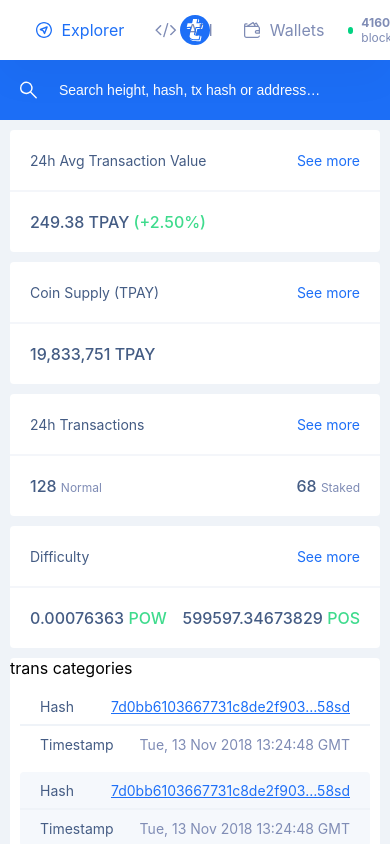
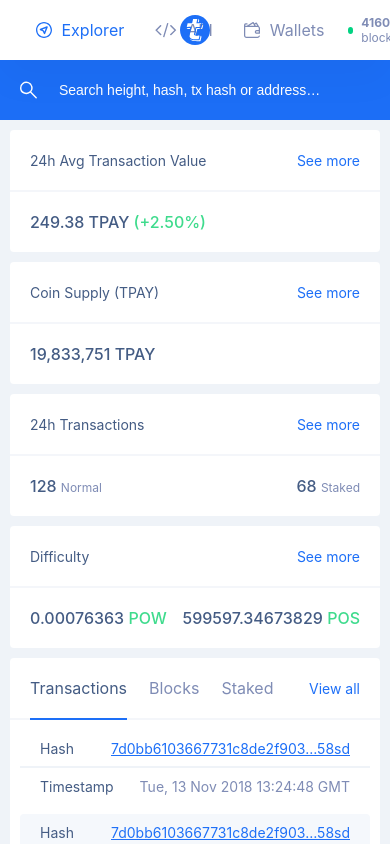
Before and after one commit to ForiDunk/TokenPay, a React (Create React App) app: page / in a window 390 px wide. Shown: the top 844 px of the page. Built offline with nearby package versions, Linux system fonts and the light colour scheme.

Commit message:
ReportsNav mobile

```diff
--- a/src/components/Reports/Reports.js
+++ b/src/components/Reports/Reports.js
@@ -1,6 +1,8 @@
 import React from 'react';
 import Card from '../ui/Card/Card';
+import Divider from '../ui/Divider/Divider';
 import Report from './Report/Report';
+import ReportsNav from './ReportsNav/ReportsNav';
 
 const Reports = () => {
   let reportsList = [];
@@ -9,7 +11,8 @@ const Reports = () => {
   }
   return (
     <Card>
-      <div>trans categories</div>
+      <ReportsNav />
+      <Divider />
       {reportsList}
     </Card>
   );
--- /dev/null
+++ b/src/components/Reports/ReportsNav/ReportsNav.css
@@ -0,0 +1,20 @@
+.rep-nav {
+  height: 100%;
+  display: flex;
+}
+.rep-nav__item {
+  display: inline-block;
+  color: #7f8cb5;
+  font-size: 16px;
+  font-weight: 400;
+  margin-right: 22px;
+  height: 100%;
+  position: relative;
+  align-items: center;
+  display: flex;
+}
+.rep-nav__item.active {
+  color: #445c84;
+  border-bottom: 2px solid #1d6ff7;
+  z-index: 1;
+}
--- /dev/null
+++ b/src/components/Reports/ReportsNav/ReportsNav.js
@@ -0,0 +1,21 @@
+import React from 'react';
+import './ReportsNav.css';
+
+const ReportsNav = () => (
+  <div className="card__row">
+    <div className="rep-nav">
+      <span className="rep-nav__item pointer active">
+        <span>Transactions</span>
+      </span>
+      <span className="rep-nav__item pointer">
+        <span>Blocks</span>
+      </span>
+      <span className="rep-nav__item pointer">
+        <span>Staked</span>
+      </span>
+    </div>
+    <span className="card__text--blue pointer">View all</span>
+  </div>
+);
+
+export default ReportsNav;
```
